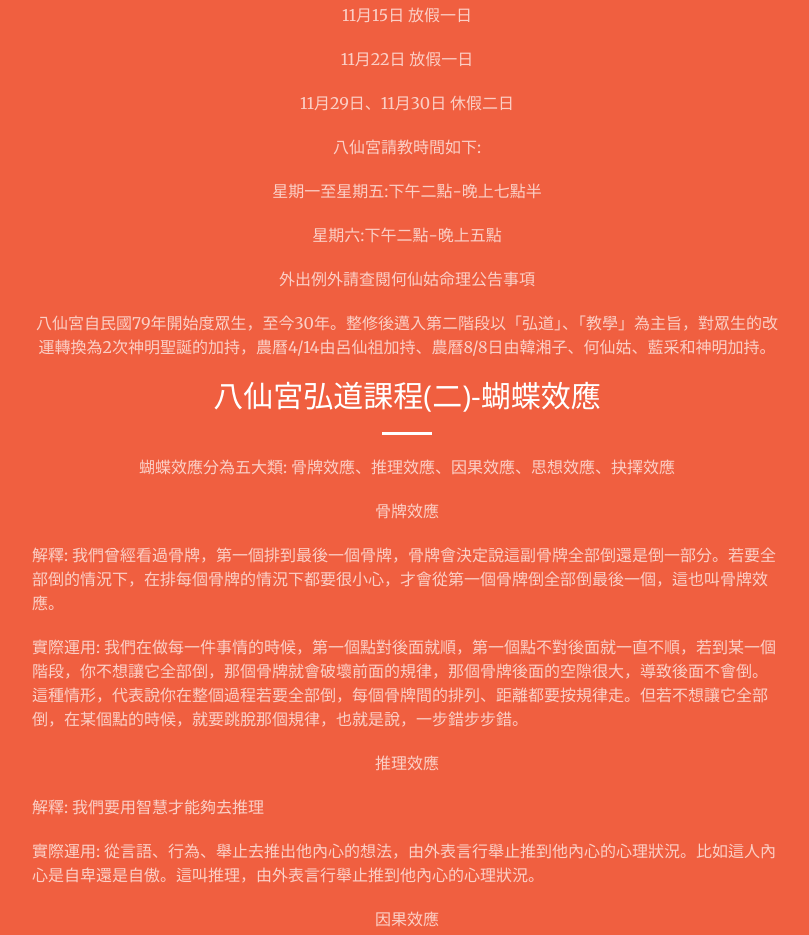
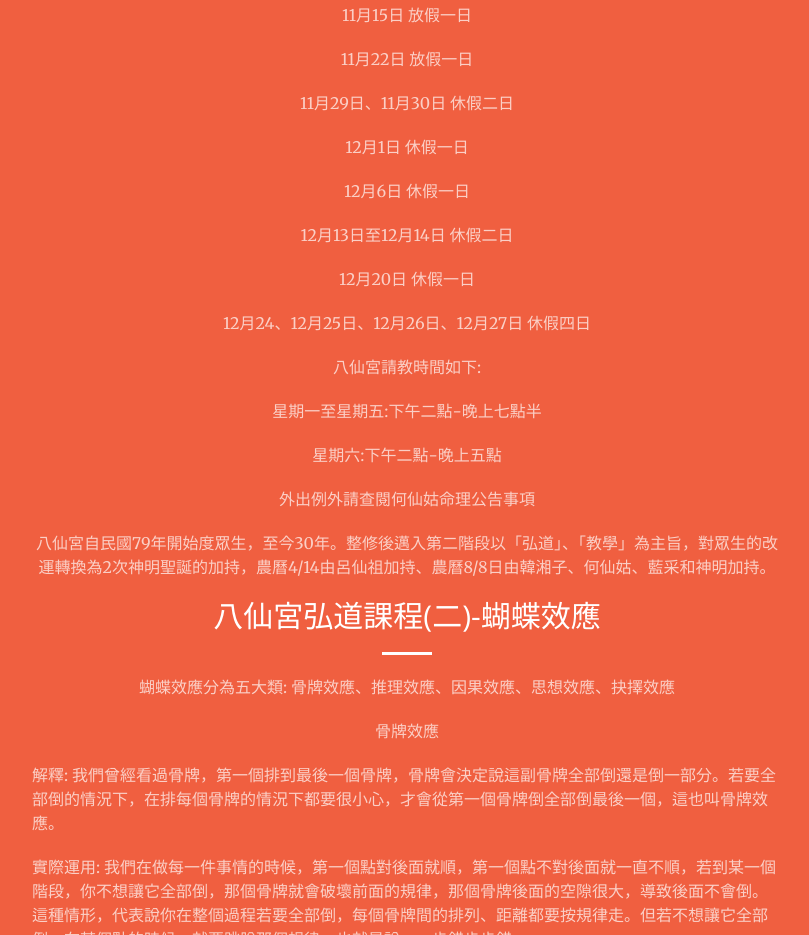
Before and after one commit to st8711000/enterprise-website, a website: page index.html in a window 1280 px wide. Shown: the part 973-1908 px from the top of the page, without its empty margins (233-1042 px from the left). Drawn offline with nearby package versions, Linux system fonts and the light colour scheme.

Commit message:
Update index.html

```diff
--- a/index.html
+++ b/index.html
@@ -91,6 +91,11 @@
                     <p class="text-faded">11月15日 放假一日</p>
                     <p class="text-faded">11月22日 放假一日</p>
                     <p class="text-faded">11月29日、11月30日 休假二日</p>
+                    <p class="text-faded">12月1日 休假一日</p>
+                    <p class="text-faded">12月6日 休假一日</p>
+                    <p class="text-faded">12月13日至12月14日 休假二日</p>
+                    <p class="text-faded">12月20日 休假一日</p>
+                    <p class="text-faded">12月24、12月25日、12月26日、12月27日 休假四日</p>
                     <p class="text-faded">八仙宮請教時間如下:</p>
                     <p class="text-faded">星期一至星期五:下午二點-晚上七點半</p>
                     <p class="text-faded">星期六:下午二點-晚上五點</p>
```
